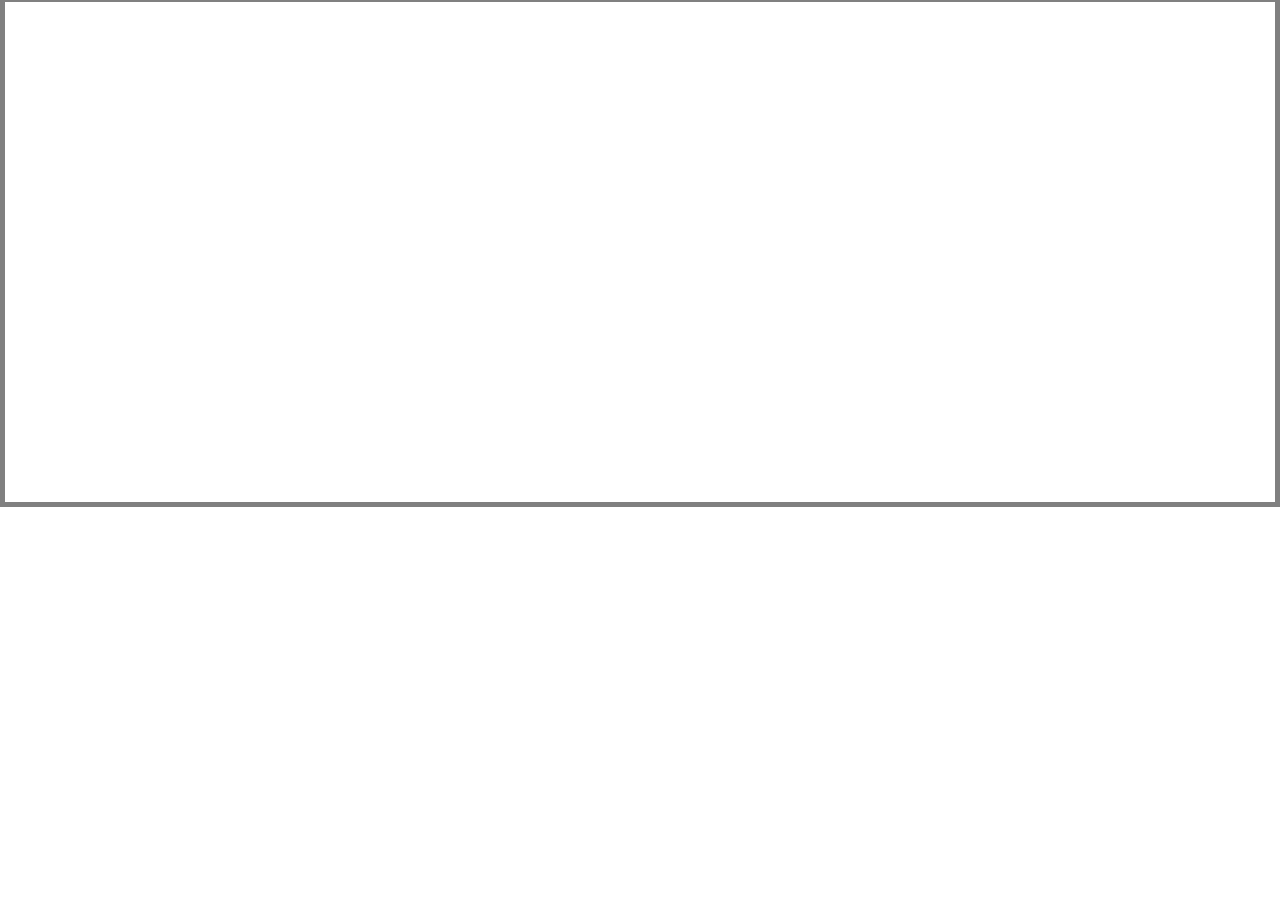
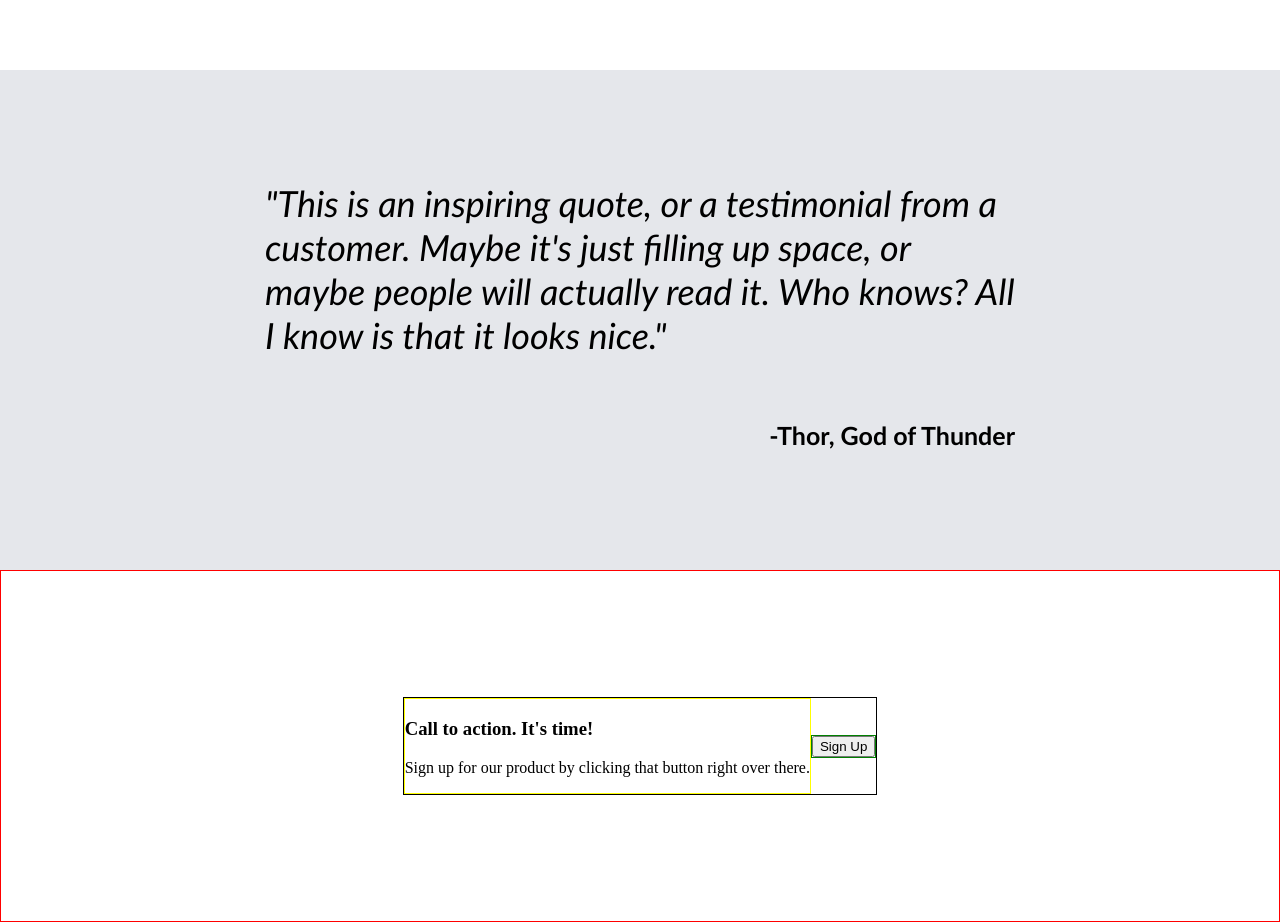
Before and after one commit to Lel020/TOP-Practical, a plain HTML site: page Landing-Page/index.html in a window 1280 px wide. Shown: the part 1080-2002 px from the top of the page. Before the commit the page ends 1587 px from the top, so only its background shows below. Drawn offline with Linux system fonts and the light colour scheme.

Commit message:
Added several updates

```diff
--- a/Landing-Page/index.html
+++ b/Landing-Page/index.html
@@ -49,7 +49,32 @@
         </div>
       </div>
       <!-- Quote Section -->
-      <div class="quote-box-container"></div>
+      <div class="quote-box-container">
+        <div class="quote">
+          <p>
+            "This is an inspiring quote, or a testimonial from a customer. Maybe
+            it's just filling up space, or maybe people will actually read it.
+            Who knows? All I know is that it looks nice."
+          </p>
+        </div>
+        <div class="quote-author">
+          <p>-Thor, God of Thunder</p>
+        </div>
+      </div>
+      <!-- Sign up Section -->
+      <div class="sign-up-container">
+        <div class="call-to-action-container">
+          <div class="call-to-action">
+            <h3 class="header-three">Call to action. It's time!</h3>
+            <p>
+              Sign up for our product by clicking that button right over there.
+            </p>
+          </div>
+          <div class="sign-up-button">
+            <button class="sign-up">Sign Up</button>
+          </div>
+        </div>
+      </div>
     </body>
   </body>
 </html>
--- a/Landing-Page/style.css
+++ b/Landing-Page/style.css
@@ -98,7 +98,6 @@ body {
 .middle-page-container {
   height: 500px;
   display: block;
-  border: 1px red solid;
 }
 
 .middle-page-heading {
@@ -145,6 +144,52 @@ body {
 
 /* Style for quote section */
 .quote-box-container {
+  display: block;
   height: 500px;
-  border: 5px gray solid;
+  font-family: 'Gill Sans', 'Gill Sans MT', Calibri, 'Trebuchet MS', sans-serif;
+  background-color: #e5e7eb;
 }
+
+.quote{
+  padding-top: 75px;
+  margin-left: auto;
+  margin-right: auto;
+  font-size: 36px;
+  font-style: italic;
+  width: 750px;
+  height: 250px;
+  font-weight: lighter;
+}
+
+.quote-author{
+  margin-left: auto;
+  margin-right: auto;
+  font-size: 25px;
+  width: 750px;
+  height: 75px;
+  text-align: end;
+  font-weight: bold;
+}
+
+/* Style for sign up section */
+.sign-up-container{
+  display: flex;
+  align-items: center;
+  justify-content: center;
+  height: 350px;
+  border: 1px red solid;
+}
+
+.call-to-action-container{
+  display: flex;
+  align-items: center;
+  border: 1px black solid;
+}
+
+.call-to-action{
+  border: 1px yellow solid;
+}
+
+.sign-up-button{
+  border: 1px green solid;
+}
```
